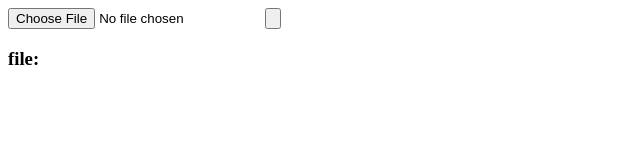
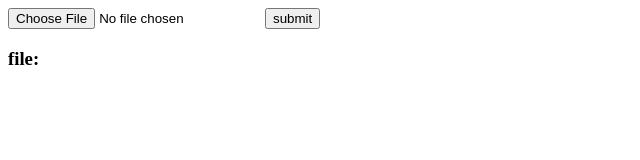
Before and after one commit to cyber2024/filemetadataMS, a website: page public/index.html in a window 1280 px wide. Shown: the full height of the page, 0-640 px from the left. Drawn offline with Linux system fonts and the light colour scheme.

Commit message:
added submit button

```diff
--- a/public/index.html
+++ b/public/index.html
@@ -5,7 +5,7 @@
 <body>
     <form id="picker">
         <input type="file" id="pic" name='file'/>
-        <input type ="button" id="submit"/>
+        <input type ="button" id="submit" value="submit"/>
     </form>
 
     <h3>file: <span id="filename"></span></h3>
```
